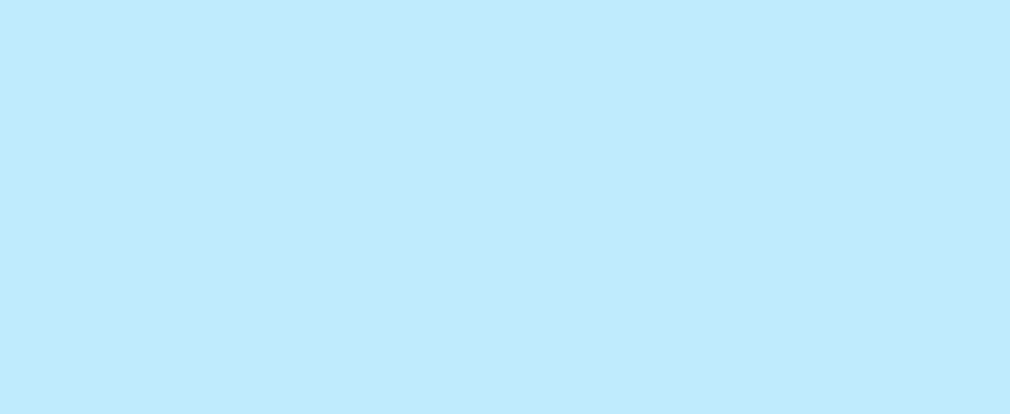
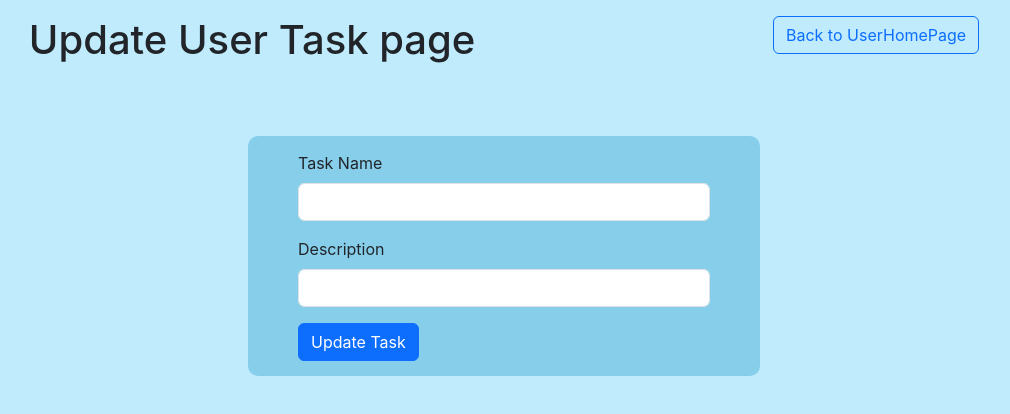
Before and after one commit to Akashdckap/Login-Signup, a React (Vite) app in the folder frontend/: page /userHome/editTask/1 in a window 1280 px wide. Before the commit this address had no page. Shown: the top 414 px of the page, without its empty margins (136-1146 px from the left). Built offline with nearby package versions, Linux system fonts and the light colour scheme; no server answers.

Commit message:
task edit functionality completed in both side

```diff
--- a/frontend/src/App.jsx
+++ b/frontend/src/App.jsx
@@ -16,6 +16,7 @@ import ViewTasks from './components/AdminAndManger/ViewTasks'
 
 import ViewTasksByAdmin from './components/AdminAndManger/ViewTasksByAdmin'
 import UserListByManger from './components/AdminAndManger/UserListByManger'
+import EditTask from './components/Users/EditTask'
 
 
 function App() {
@@ -27,6 +28,8 @@ function App() {
         <Route path='/userHome' element={<UserHome />}></Route>
         <Route path='/userRegister' element={<UserRegister />}></Route>
         <Route path='/userLogin' element={<UserLogin />}></Route>
+        <Route path='/userHome/editTask/:id' element={<EditTask />}></Route>
+
         <Route path='/adminOrManagerRegister' element={<AdminAndManagerRegister />}></Route>
         <Route path='/adminOrManagerLogin' element={<AdminAndMangerLogin />}></Route>
         <Route path='/adminHome' element={<AdminHome />}></Route>
@@ -36,7 +39,7 @@ function App() {
         <Route path='/adminHome/usersList' element={<UsersList />}></Route>
         <Route path='/managerHome/viewTasks/:id' element={<ViewTasks />}></Route>
         <Route path='/adminHome/usersList/viewTasks/:id' element={<ViewTasksByAdmin />}></Route>
-        <Route path='/adminHome/managerList/userList/:id' element={< UserListByManger/>}></Route>
+        <Route path='/adminHome/managerList/userList/:id' element={< UserListByManger />}></Route>
       </Routes>
     </BrowserRouter>
   )
--- a/frontend/src/components/AdminAndManger/ManagerList.jsx
+++ b/frontend/src/components/AdminAndManger/ManagerList.jsx
@@ -72,7 +72,7 @@ export default function ManagerList() {
                 <Link to='/adminHome'><button className='btn btn-outline-primary'>Back to AdminPage</button></Link>
             </div>
             <div className='managerListContainer'>
-                <table className="table">
+                <table className="table container-sm border border-5">
                     <thead>
                         <tr>
                             <th scope="col">Id</th>
--- a/frontend/src/components/AdminAndManger/UserListByManger.jsx
+++ b/frontend/src/components/AdminAndManger/UserListByManger.jsx
@@ -48,7 +48,7 @@ export default function UserListByManger() {
                     <Link to='/adminHome/managerList'><button className='btn btn-outline-success'>Back to ManangerList</button></Link>
                 </div>
                 <div className='userListContainer'>
-                    <table className="table">
+                    <table className="table container-sm border border-5">
                         <thead>
                             <tr>
                                 <th scope="col">Id</th>
--- a/frontend/src/components/AdminAndManger/UsersList.jsx
+++ b/frontend/src/components/AdminAndManger/UsersList.jsx
@@ -34,7 +34,7 @@ export default function UsersList() {
                 <Link to='/adminHome'><button className='btn btn-outline-primary'>Back to AdminPage</button></Link>
             </div>
             <div>
-                <table className="table table-responsive table-sm">
+                <table className="table container-sm border border-5">
                     <thead>
                         <tr>
                             <th scope="col">Id</th>
--- /dev/null
+++ b/frontend/src/components/Users/EditTask.jsx
@@ -0,0 +1,60 @@
+// import React from 'react'
+import React, { useEffect, useState } from 'react'
+import axios from 'axios';
+import { useParams, Link, useNavigate } from 'react-router-dom';
+
+function EditTask() {
+    const [taskName, setTaskName] = useState('')
+    const [description, setDescription] = useState('')
+    const { id } = useParams();
+    const naviagate = useNavigate();
+
+    useEffect(() => {
+        axios.get(`http://localhost:5051/userHome/editTask/${id}`)
+            .then((response) => {
+                setTaskName(response.data.data[0].task_name);
+                setDescription(response.data.data[0].description);
+            })
+            .catch((error) => {
+                console.error('Error fetching item:', error);
+            });
+    }, []);
+
+    const handleTaskNameChange = (e) => {
+        setTaskName(e.target.value)
+    }
+    const handelDescriptionChange = (e) => {
+        setDescription(e.target.value)
+    }
+
+    const handleUpdateTask = (e) => {
+        e.preventDefault();
+        axios.post(`http://localhost:5051/userHome/editTask/${id}`, { taskName: taskName, description: description })
+            .then(res => console.log(res))
+            .catch(err => console.log(err))
+    }
+
+    return (
+        <div>
+            <div className='d-flex justify-content-around p-3'>
+                <h1>Update User Task page</h1>
+                <Link to='/userHome'><button className='btn btn-outline-primary'>Back to UserHomePage</button></Link>
+            </div>
+            <div className='wd-25 container'>
+                <form onClick={handleUpdateTask}>
+                    <div className="mb-3">
+                        <label className="form-label">Task Name</label>
+                        <input type="text" className="form-control" onChange={handleTaskNameChange} value={taskName} name='taskName' />
+                    </div>
+                    <div className="mb-3">
+                        <label className="form-label">Description</label>
+                        <input type="text" className="form-control" onChange={handelDescriptionChange} value={description} name='description' />
+                    </div>
+                    <Link to='/userHome'><button type="submit" className="btn btn-primary">Update Task</button></Link>
+                </form>
+            </div>
+        </div>
+    )
+}
+
+export default EditTask
--- a/frontend/src/components/Users/UserHome.jsx
+++ b/frontend/src/components/Users/UserHome.jsx
@@ -133,8 +133,10 @@ export default function UserHome() {
             <div key={index} className='taskContainer'>
               <p><span className='text-white'>Task Name : </span>{item.task_name}</p>
               <p><span className='text-white'>Description : </span>{item.description}</p>
-              <button onClick={handleDeleteTask} id={item.id} className='btn btn-outline-danger btn-sm'>Delete</button>
-              {/* <button onClick={handleDeleteTask} id={item.id} className='btn btn-success'>Edit</button> */}
+              <div className='d-flex justify-content-center gap-3'>
+                <button onClick={handleDeleteTask} id={item.id} className='btn btn-outline-danger btn-sm'>Delete</button>
+                <Link to={`/userHome/editTask/${item.id}`}><button id={item.id} className='btn btn-outline-success btn-sm'>Edit</button></Link>
+              </div>
             </div>
           )
         }
--- a/frontend/src/index.css
+++ b/frontend/src/index.css
@@ -14,6 +14,7 @@ body {
   border-radius: 10px;
   margin: 3pc auto;
   padding: 15px 50px;
+  width: 40%;
 }
 
 
@@ -64,6 +65,7 @@ option {
   border-radius: 5px;
   /* overflow-y: scroll; */
 }
+
 /*
 .signUp::selection {
   color: red;
```
Also changed, not shown: 1 other file (tests, documents, lock files or other folders).
